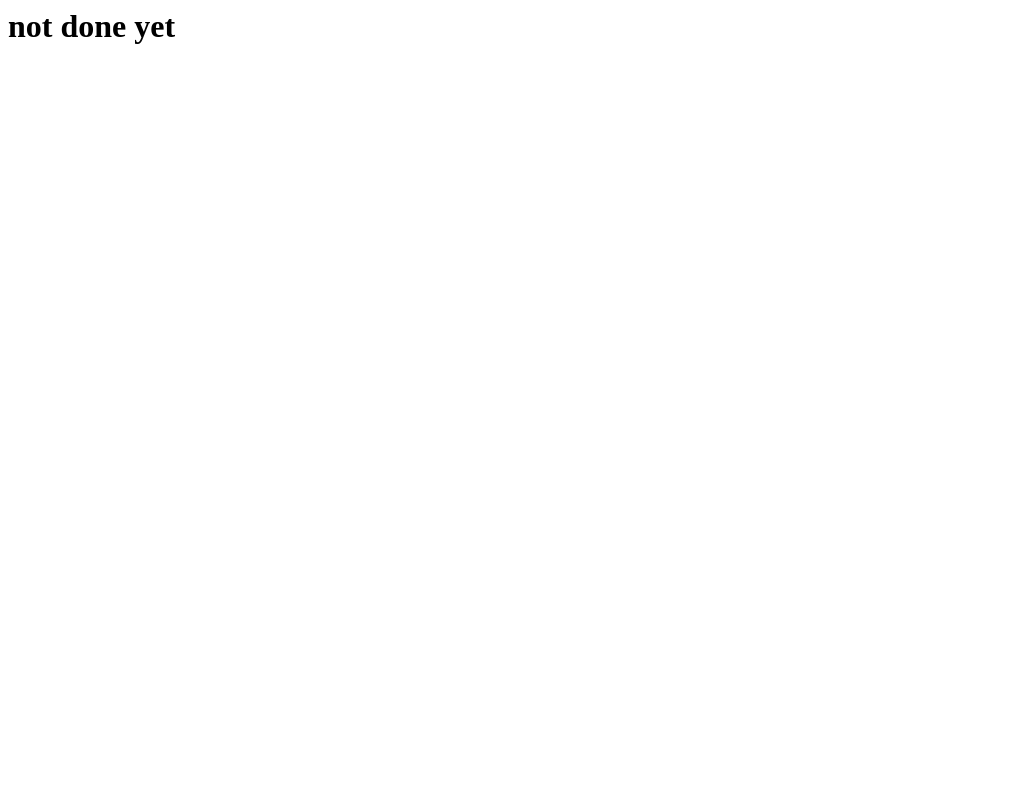
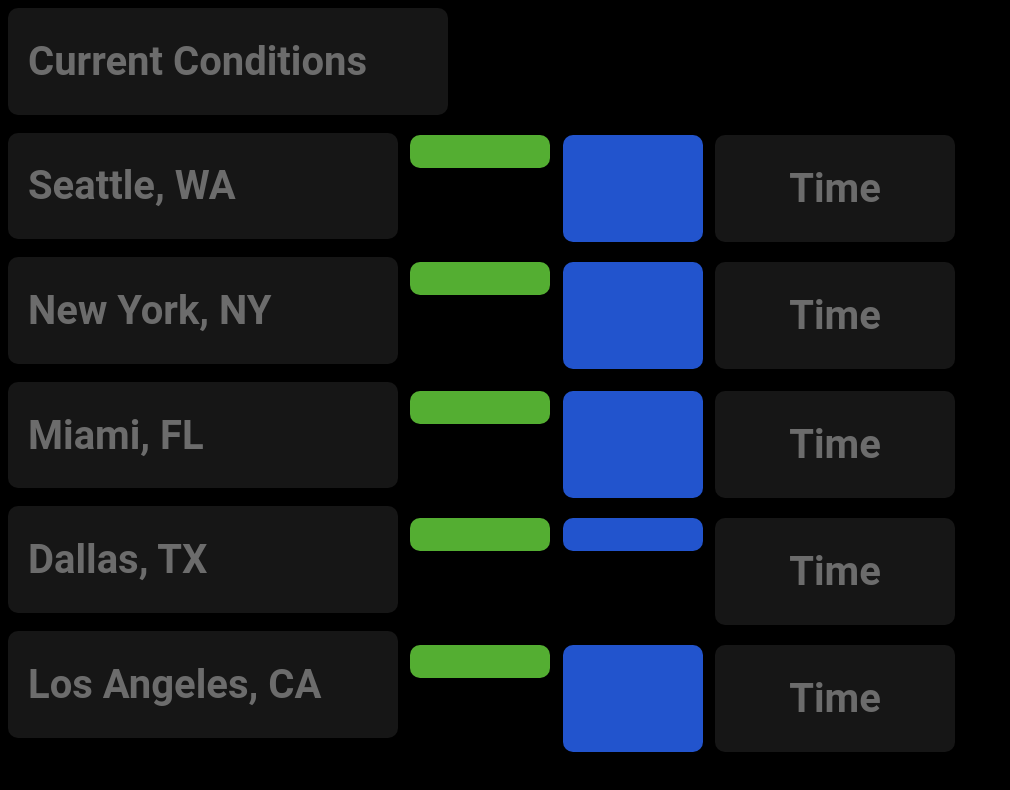
Before and after one commit to sgtbonsai/sgtbonsai.github.io, a plain HTML site: page weather/index.html in a window 1280 px wide. Shown: the whole page, without its empty margins (0-1010 px from the left). Drawn offline with Linux system fonts and the light colour scheme; no server answers.

Commit message:
Added weather feature (still under development)

```diff
--- a/weather/index.html
+++ b/weather/index.html
@@ -1,3 +1,85 @@
+<!DOCTYPE html>
 <html>
-    <h1>not done yet</h1>
+
+<head>
+  <meta charset="utf-8">
+  <meta name="viewport" content="width=device-width">
+  <title>replit</title>
+  <link href="style.css" rel="stylesheet" type="text/css" />
+</head>
+
+<body>
+   <!-- City Names -->
+   <div class="title">
+    <h1>Current Conditions</h1>
+  </div>
+  <br>
+  <div class="cityName">
+    <h1>Seattle, WA</h1>
+  </div>
+   <div class=weatherWA>
+    <h1 id="WATEMP"></h1>
+  </div>
+  <div class=iconWA>
+    <h1>&#8203;</h1>
+  </div>
+  <div class=timeWA>
+    <h1>Time</h1>
+  </div>
+  <br>
+  <div class="cityName">
+    <h1>New York, NY</h1>
+  </div>
+  <div class=weatherNY>
+    <h1 id="NYTEMP"></h1>
+  </div>
+  <div class=iconNY>
+    <h1>&#8203;</h1>
+  </div>
+  <div class=timeNY>
+    <h1>Time</h1>
+  </div>
+  <br>
+  <div class="cityName">
+    <h1>Miami, FL</h1>
+  </div>
+   <div class=weatherFL>
+    <h1 id="FLTEMP"></h1>
+  </div>
+  <div class=iconFL>
+    <h1>&#8203;</h1>
+  </div>
+  <div class=timeFL>
+    <h1>Time</h1>
+  </div>
+  <br>
+  <div class="cityName">
+    <h1>Dallas, TX</h1>
+  </div>
+  <div class="weatherTX">
+    <h1 id="TXTEMP"></h1>
+  </div>
+  <div class=iconTX>
+    <h1 id="TXFEELS"></h1>
+  </div>
+  <div class=timeTX>
+    <h1>Time</h1>
+  </div>
+  <br>
+  <div class="cityName">
+    <h1>Los Angeles, CA</h1>
+  </div>
+    <div class=weatherCA>
+    <h1 id="CATEMP"></h1>
+  </div>
+  <div class=iconCA>
+    <h1>&#8203;</h1>
+  </div>
+  <div class=timeCA>
+    <h1>Time</h1>
+  </div>
+<!-- Temperatures -->
+  <script src="index.js"></script>
+</body>
+
 </html>
--- /dev/null
+++ b/weather/index.js
@@ -0,0 +1,59 @@
+//TEXAS
+const weatherTX =  fetch('https://api.openweathermap.org/data/2.5/weather?id=4684888&appid=a259da0eda6a4eb9f60f0d3d55f4997a&units=imperial')
+  .then(function(resp) { return resp.json() })
+  .then(function(data) {
+    console.log(data);
+    TXTEMP.innerHTML = Math.round(data.main.temp) + "˚F"
+  })
+
+  const TXTemp = document.getElementById("tempTX");
+
+const TXweather =  fetch('https://api.openweathermap.org/data/2.5/weather?id=4684888&appid=a259da0eda6a4eb9f60f0d3d55f4997a&units=imperial')
+  .then(function(resp) { return resp.json() })
+  .then(function(data) {
+    console.log(data);
+    TXFEELS.innerHTML = Math.round(data.main.feels_like) + "˚F" })
+  const TXFeels = document.getElementById("feelsTX");
+
+
+//WASHINGTON
+ const weatherWA =  fetch('https://api.openweathermap.org/data/2.5/weather?id=5809844&appid=a259da0eda6a4eb9f60f0d3d55f4997a&units=imperial')
+  .then(function(resp) { return resp.json() })
+  .then(function(data) {
+    console.log(data);
+    WATEMP.innerHTML = Math.round(data.main.temp) + "˚F"
+  })
+
+const WATemp = document.getElementById("tempWA");
+
+//NEW YORK
+ const weatherNY =  fetch('https://api.openweathermap.org/data/2.5/weather?id=5128581&appid=a259da0eda6a4eb9f60f0d3d55f4997a&units=imperial')
+  .then(function(resp) { return resp.json() })
+  .then(function(data) {
+    console.log(data);
+    NYTEMP.innerHTML = Math.round(data.main.temp) + "˚F"
+  })
+
+const NYTemp = document.getElementById("tempWA");
+
+//FLORIDA
+ const weatherFL =  fetch('https://api.openweathermap.org/data/2.5/weather?id=4164138&appid=a259da0eda6a4eb9f60f0d3d55f4997a&units=imperial')
+  .then(function(resp) { return resp.json() })
+  .then(function(data) {
+    console.log(data);
+    FLTEMP.innerHTML = Math.round(data.main.temp) + "˚F"
+  })
+
+const FLTemp = document.getElementById("tempFL");
+
+//CALIFORNIA
+ const weatherCA =  fetch('https://api.openweathermap.org/data/2.5/weather?id=5368361&appid=a259da0eda6a4eb9f60f0d3d55f4997a&units=imperial')
+  .then(function(resp) { return resp.json() })
+  .then(function(data) {
+    console.log(data);
+    CATEMP.innerHTML = Math.round(data.main.temp) + "˚F"
+  })
+
+const CATemp = document.getElementById("tempCA");
+
+document.getElementById('icon').src = `http://openweathermap.org/img/w/${d.weather[0].icon}.png`;
--- /dev/null
+++ b/weather/style.css
@@ -0,0 +1,301 @@
+html, body {
+    height: 100%;
+    width: 100%;
+    background-color: #000000;
+  }
+
+  .cityName {
+    color: #6c6c6c;
+    background-color: #161616;
+    border-radius: 10px;
+    font-family: 'Roboto', sans-serif;
+    font-size: 20px;
+    width:350px;
+    padding-left: 20px;
+    padding-right: 20px;
+    padding-top: 3px;
+    padding-bottom: 3px;
+    text-align: left;
+    text-decoration: none;
+  }
+
+  .title {
+    color: #6c6c6c;
+    background-color: #161616;
+    border-radius: 10px;
+    font-family: 'Roboto', sans-serif;
+    font-size: 20px;
+    width:400px;
+    padding-left: 20px;
+    padding-right: 20px;
+    padding-top: 3px;
+    padding-bottom: 3px;
+    text-align: left;
+    text-decoration: none;
+  }
+
+  .weatherWA {
+    color: #bbdc94;
+    background-color: #54ae32;
+    border-radius: 10px;
+    font-family: 'Roboto', sans-serif;
+    font-size: 20px;
+    width:100px;
+    padding-left: 20px;
+    padding-right: 20px;
+    padding-top: 3px;
+    padding-bottom: 3px;
+    text-align: center;
+    position: absolute;
+    top:135px;
+    left:410px;
+    text-decoration: none;
+  }
+
+  .weatherNY {
+    color: #bbdc94;
+    background-color: #54ae32;
+    border-radius: 10px;
+    font-family: 'Roboto', sans-serif;
+    font-size: 20px;
+    width:100px;
+    padding-left: 20px;
+    padding-right: 20px;
+    padding-top: 3px;
+    padding-bottom: 3px;
+    text-align: center;
+    position: absolute;
+    top:262px;
+    left:410px;
+    text-decoration: none;
+  }
+
+  .weatherFL {
+    color: #bbdc94;
+    background-color: #54ae32;
+    border-radius: 10px;
+    font-family: 'Roboto', sans-serif;
+    font-size: 20px;
+    width:100px;
+    padding-left: 20px;
+    padding-right: 20px;
+    padding-top: 3px;
+    padding-bottom: 3px;
+    text-align: center;
+    position: absolute;
+    top:391px;
+    left:410px;
+    text-decoration: none;
+  }
+
+  .weatherTX {
+    color: #bbdc94;
+    background-color: #54ae32;
+    border-radius: 10px;
+    font-family: 'Roboto', sans-serif;
+    font-size: 20px;
+    width:100px;
+    padding-left: 20px;
+    padding-right: 20px;
+    padding-top: 3px;
+    padding-bottom: 3px;
+    text-align: center;
+    position: absolute;
+    top:518px;
+    left:410px;
+    text-decoration: none;
+  }
+
+  .weatherCA {
+    color: #bbdc94;
+    background-color: #54ae32;
+    border-radius: 10px;
+    font-family: 'Roboto', sans-serif;
+    font-size: 20px;
+    width:100px;
+    padding-left: 20px;
+    padding-right: 20px;
+    padding-top: 3px;
+    padding-bottom: 3px;
+    text-align: center;
+    position: absolute;
+    top:645px;
+    left:410px;
+    text-decoration: none;
+  }
+
+  .iconWA {
+    background-color: #2254cd;
+    border-radius: 10px;
+    font-family: 'Roboto', sans-serif;
+    font-size: 20px;
+    width:100px;
+    padding-left: 20px;
+    padding-right: 20px;
+    padding-top: 3px;
+    padding-bottom: 3px;
+    text-align: center;
+    position: absolute;
+    top:135px;
+    left:563px;
+    text-decoration: none;
+  }
+
+  .iconNY {
+    background-color: #2254cd;
+    border-radius: 10px;
+    font-family: 'Roboto', sans-serif;
+    font-size: 20px;
+    width:100px;
+    padding-left: 20px;
+    padding-right: 20px;
+    padding-top: 3px;
+    padding-bottom: 3px;
+    text-align: center;
+    position: absolute;
+    top:262px;
+    left:563px;
+    text-decoration: none;
+  }
+
+  .iconFL {
+    background-color: #2254cd;
+    border-radius: 10px;
+    font-family: 'Roboto', sans-serif;
+    font-size: 20px;
+    width:100px;
+    padding-left: 20px;
+    padding-right: 20px;
+    padding-top: 3px;
+    padding-bottom: 3px;
+    text-align: center;
+    position: absolute;
+    top:391px;
+    left:563px;
+    text-decoration: none;
+  }
+
+  .iconTX {
+    background-color: #2254cd;
+    color: #479ff8;
+    border-radius: 10px;
+    font-family: 'Roboto', sans-serif;
+    font-size: 20px;
+    width:100px;
+    padding-left: 20px;
+    padding-right: 20px;
+    padding-top: 3px;
+    padding-bottom: 3px;
+    text-align: center;
+    position: absolute;
+    top:518px;
+    left:563px;
+    text-decoration: none;
+  }
+
+  .iconCA {
+    background-color: #2254cd;
+    border-radius: 10px;
+    font-family: 'Roboto', sans-serif;
+    font-size: 20px;
+    width:100px;
+    padding-left: 20px;
+    padding-right: 20px;
+    padding-top: 3px;
+    padding-bottom: 3px;
+    text-align: center;
+    position: absolute;
+    top:645px;
+    left:563px;
+    text-decoration: none;
+  }
+
+  .timeWA {
+    color: #6c6c6c;
+    background-color: #161616;
+    border-radius: 10px;
+    font-family: 'Roboto', sans-serif;
+    font-size: 20px;
+    width:200px;
+    padding-left: 20px;
+    padding-right: 20px;
+    padding-top: 3px;
+    padding-bottom: 3px;
+    text-align: center;
+    position: absolute;
+    top:135px;
+    left:715px;
+    text-decoration: none;
+  }
+
+  .timeNY {
+    color: #6c6c6c;
+    background-color: #161616;
+    border-radius: 10px;
+    font-family: 'Roboto', sans-serif;
+    font-size: 20px;
+    width:200px;
+    padding-left: 20px;
+    padding-right: 20px;
+    padding-top: 3px;
+    padding-bottom: 3px;
+    text-align: center;
+    position: absolute;
+    top:262px;
+    left:715px;
+    text-decoration: none;
+  }
+
+  .timeFL {
+    color: #6c6c6c;
+    background-color: #161616;
+    border-radius: 10px;
+    font-family: 'Roboto', sans-serif;
+    font-size: 20px;
+    width:200px;
+    padding-left: 20px;
+    padding-right: 20px;
+    padding-top: 3px;
+    padding-bottom: 3px;
+    text-align: center;
+    position: absolute;
+    top:391px;
+    left:715px;
+    text-decoration: none;
+  }
+
+  .timeTX {
+    color: #6c6c6c;
+    background-color: #161616;
+    border-radius: 10px;
+    font-family: 'Roboto', sans-serif;
+    font-size: 20px;
+    width:200px;
+    padding-left: 20px;
+    padding-right: 20px;
+    padding-top: 3px;
+    padding-bottom: 3px;
+    text-align: center;
+    position: absolute;
+    top:518px;
+    left:715px;
+    text-decoration: none;
+  }
+
+  .timeCA {
+    color: #6c6c6c;
+    background-color: #161616;
+    border-radius: 10px;
+    font-family: 'Roboto', sans-serif;
+    font-size: 20px;
+    width:200px;
+    padding-left: 20px;
+    padding-right: 20px;
+    padding-top: 3px;
+    padding-bottom: 3px;
+    text-align: center;
+    position: absolute;
+    top:645px;
+    left:715px;
+    text-decoration: none;
+  }
```
Also changed, not shown: home/index.html (+2 -2 lines), projects/index.html (+1 -1 lines).
